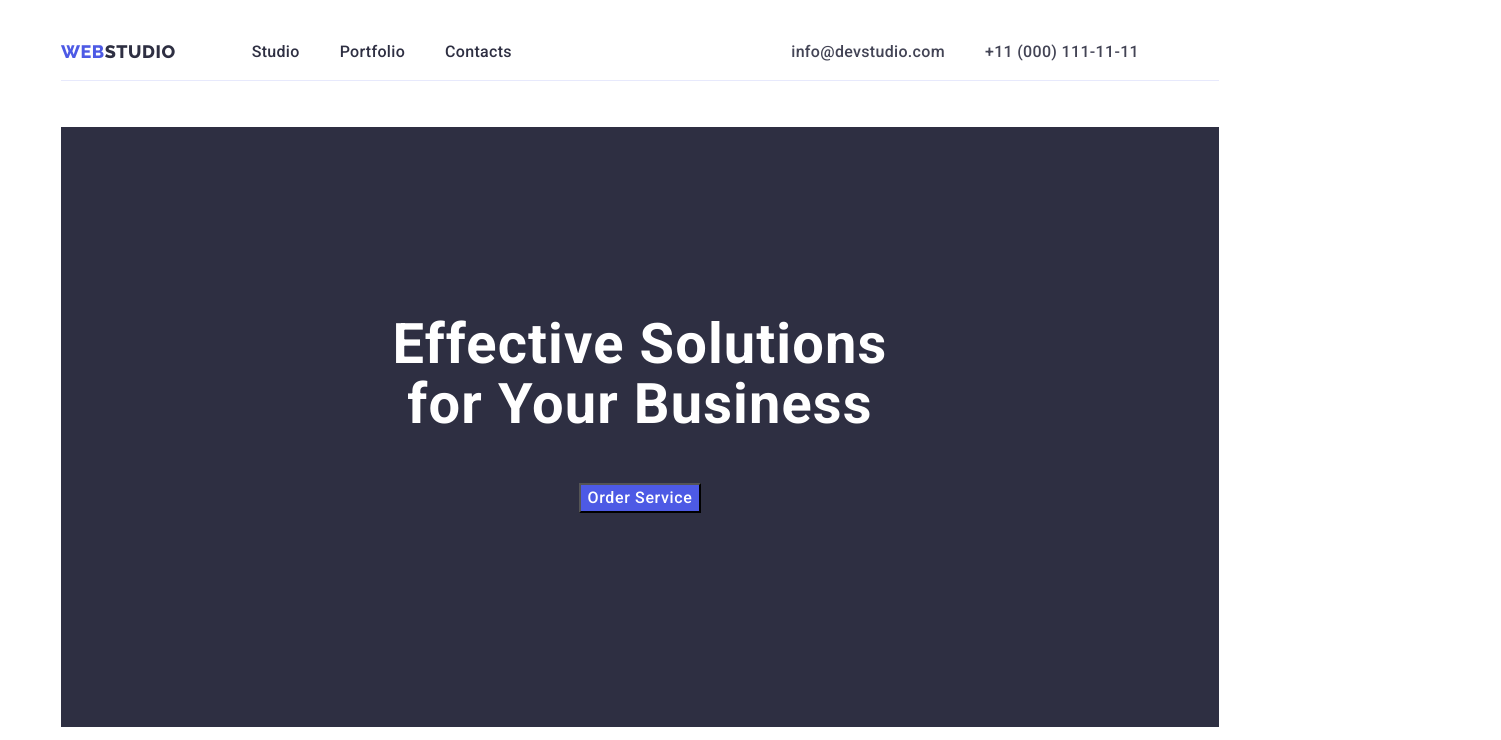
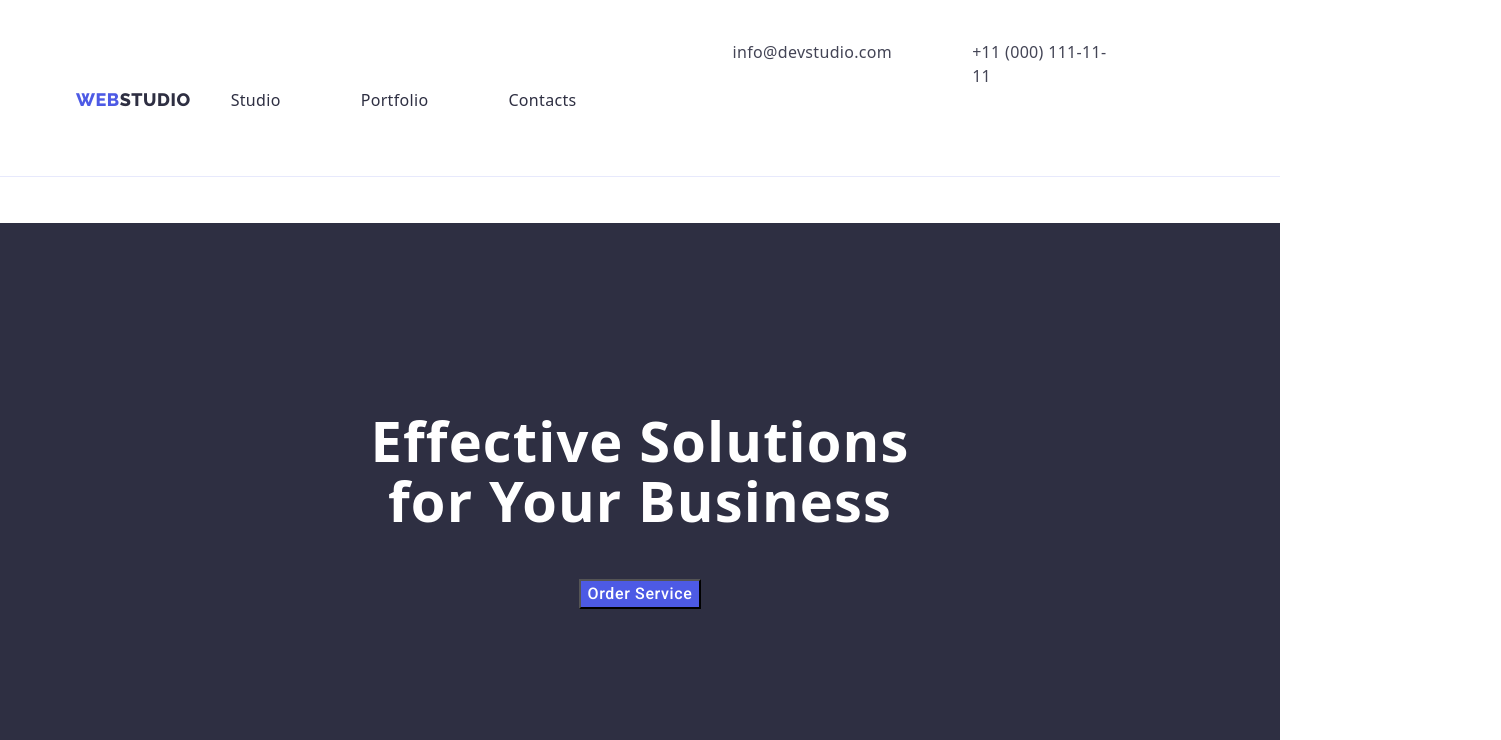
Before and after one commit to oalavrenko/goit-markup-hw-03, a plain HTML site: page index.html in a window 1280 px wide. Shown: the top 740 px of the page, 1501 px wide, since content can reach past the window. Drawn offline with nearby package versions, Linux system fonts and the light colour scheme.

Commit message:
fix header

```diff
--- a/css/styles.css
+++ b/css/styles.css
@@ -8,10 +8,18 @@
     text-decoration: none;
     background-color: #FFFFFF;
 }
-
+img {
+    display: block;
+}
 .container {
     width: 1158px;
     margin: 0 auto;
+    padding: 0 15px
+}
+
+.header {
+    display: flex;
+
 }
 
 .header-container {
@@ -60,6 +68,7 @@
 .nav {
     display: flex;
     align-items: center;
+    padding: 24px 0
 }
 
 .logo-nav-container {
@@ -67,6 +76,7 @@
     justify-content: flex-start;
     flex-direction: row;
     align-items: center;
+    margin-right: 76px
 }
 
 .contact-container {
@@ -77,7 +87,7 @@
 
 .list-container {
     display: flex;
-    padding-left: 76px;
+    gap: 40px
 }
 
 .header-one {
--- a/index.html
+++ b/index.html
@@ -20,15 +20,16 @@
    <meta http-equiv="X-UA-Compatible" content="IE=edge">
    <meta name="viewport" content="width=device-width, initial-scale=1.0">
    <title>WebStudio</title>
+   <link rel="stylesheet" href="https://cdnjs.cloudflare.com/ajax/libs/modern-normalize/1.0.0/modern-normalize.min.css" />
    <link rel="stylesheet" href="./css/styles.css" />
     <meta http-equiv="X-UA-Compatible" content="IE=edge">
     <meta name="viewport" content="width=device-width, initial-scale=1.0">
 
 </head>
 <body class="main">
-   <div class="container">
+
       <header class="header-container">
-         <nav class="nav">
+        <div class="header container"> <nav class="nav">
             <div class="logo-nav-container"><a class="logo link" href="./index.html">Web<span class="logo-one">Studio</span></a>
             <ul class="list list-container">
                <li class="nav-link"><a class="nav link" href="./index.html">Studio</a></li>
@@ -42,6 +43,7 @@
                <li><a href="tel:+110001111111" class="contact link">+11 (000) 111-11-11</a></li>
             </ul>
          </address></div>
+      </div>
       </header>
 
       <main>
@@ -114,6 +116,6 @@
          <p class="footer-desc"> Increase the flow of customers and sales for your business with digital marketing & growth solutions.
          </p>
       </footer>
-   </div>
+
 </body>
 </html>
```
